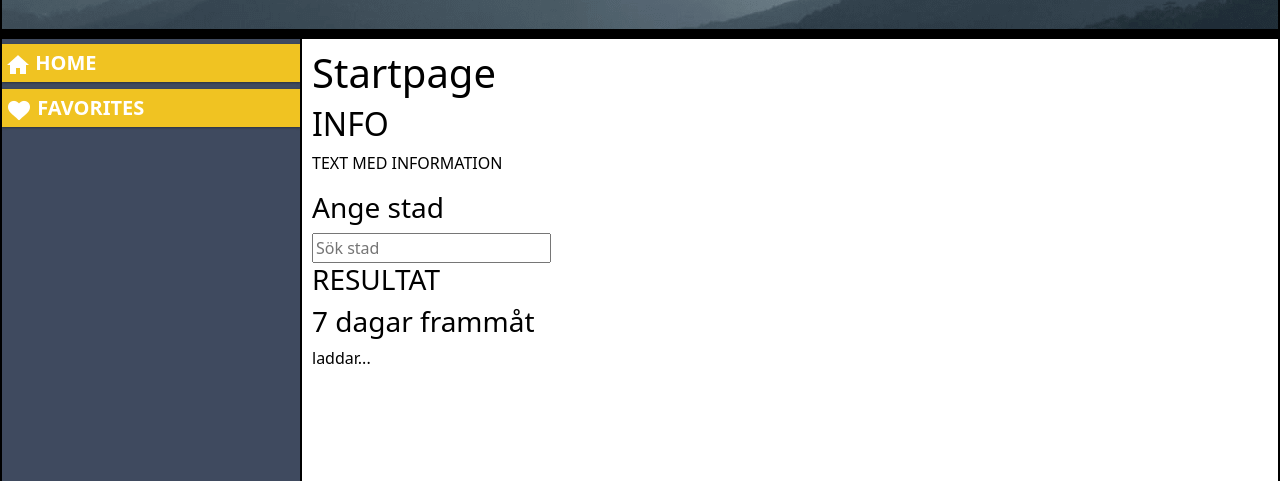
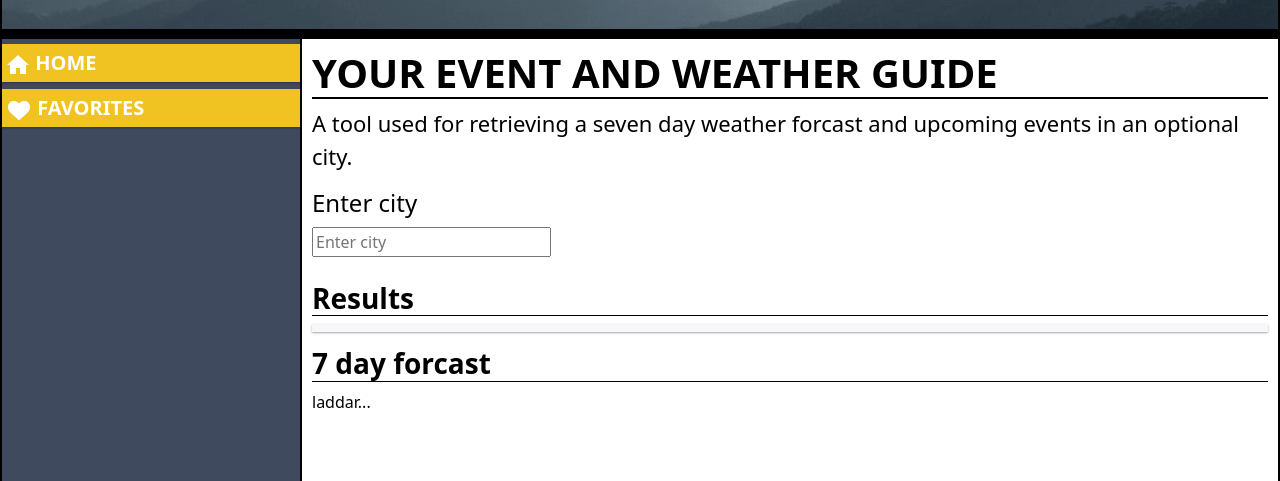
Before and after one commit to kroonfilip/event-weather-application, a React app in the folder weather-app/: page / in a window 1280 px wide. Shown: the part 213-694 px from the top of the page. Built offline with nearby package versions, Linux system fonts and the light colour scheme.

Commit message:
display results
display results

```diff
--- a/weather-app/public/index.css
+++ b/weather-app/public/index.css
@@ -1,8 +1,6 @@
 body {
     background-color: #202020;
 }
-
-
 
 #root {
     max-width: 1300px;
@@ -27,6 +25,25 @@ body {
     color: black;
 }
 
+#root > .start-page > * .weather-one-day {
+    background-color: #f0f1f688;
+    padding: 4px;
+    margin-bottom: 15px;
+    box-shadow: 0 1px 3px rgba(0,0,0,0.12), 0 1px 2px rgba(0,0,0,0.24);
+}
+
+#search-field {
+    margin-bottom: 25px;
+    margin-top: 1px;
+}
+
+#current-weather {
+    background-color: #f0f1f688;
+    padding: 4px;
+    margin-bottom: 15px;
+    box-shadow: 0 1px 3px rgba(0,0,0,0.12), 0 1px 2px rgba(0,0,0,0.24);
+}
+
 #root > .favorites {
     width: 100%;
     padding: 10px;
@@ -34,7 +51,6 @@ body {
     background-color: white;
     color: black;
 }
-
 
 #root > header {
     width: 100%;
@@ -92,6 +108,18 @@ a {
     font-size: 20px;
 }
 
+.bolded { font-weight: bold; }
+
+.info { font-size: 22px; }
+
+h1 {
+    border-bottom: 2px solid black;
+}
+
+h3 {
+    border-bottom: 1px solid black;
+}
+
 @media screen and (max-width: 600px) {
 
     #root {
--- a/weather-app/src/components/Start-page/index.js
+++ b/weather-app/src/components/Start-page/index.js
@@ -33,41 +33,41 @@ const Startpage = () => {
         ? data && data.daily.map(item =>{
                 return (
                 <React.Fragment key={item}>
-                <p>Datum: {new Date(item.dt * 1000).toLocaleDateString("se", days)}</p>
+                <div className="weather-one-day">
+                <p><span className="bolded">Datum: {new Date(item.dt * 1000).toLocaleDateString("se", days)}</span></p>
                 <img src = {`http://openweathermap.org/img/w/${data.current.weather[0].icon}.png`} alt="weather-icon"></img>
                 <p>Temperatur: {item.temp.day}°C</p>
                 <p>{item.weather[0].description}</p>
-
+                </div>
                 </React.Fragment>
                 )
             }) : "laddar..."
     return (
         <>
         <div className="start-page">
-            <h1>Startpage</h1>
-            <h2>INFO</h2>
+            <h1><span className="bolded">YOUR EVENT AND WEATHER GUIDE</span></h1>
             <p>
-                TEXT MED INFORMATION
+                <span className="info">A tool used for retrieving a seven day weather forcast and upcoming events in an optional city.</span>
             </p>
-            <h3>Ange stad</h3>
+            <h4>Enter city</h4>
             <input type="text"
             id ="search-field"
             onChange={event => setLocation(event.target.value)}
             value={location}
             onKeyUp={searchFunction}
-            placeholder="Sök stad"></input>
+            placeholder="Enter city"></input>
 
-            <h3>RESULTAT</h3>
+            <h3><span className="bolded">Results</span></h3>
             <div id="location-info">
                 <div id="current-weather">
 
                     {data.current ? <img src={`http://openweathermap.org/img/w/${data.current.weather[0].icon}.png`} alt="weather icon"></img>: null}
-                    {data.current ? <p>Temperatur: {data.current.temp}°C</p>: null}
-                    {data.current ? <p>Är just nu: {data.current.weather[0].description}</p>: null}
+                    {data.current ? <p>Temperature: {data.current.temp}°C</p>: null}
+                    {data.current ? <p>Right now: {data.current.weather[0].description}</p>: null}
                 </div>
 
                 <div id="weather-seven-days">
-                <h3>7 dagar frammåt</h3>
+                <h3><span className="bolded">7 day forcast</span></h3>
                     {renderApiDataForWeek}
                 </div>
             </div>
```
